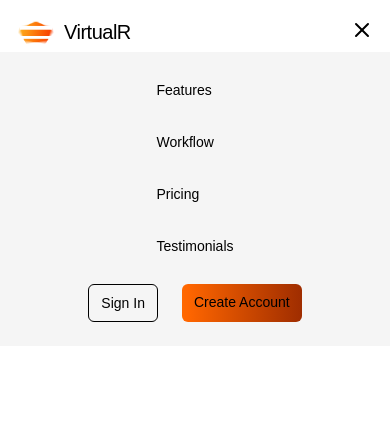
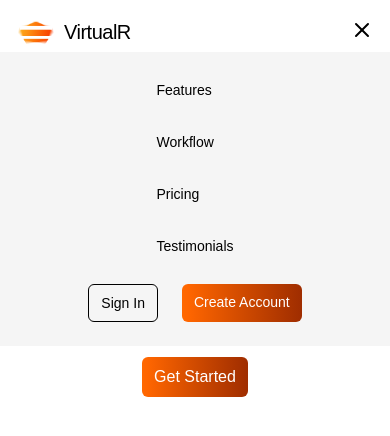
Before and after one commit to samuelngry/Coinly, a React (Vite) app in the folder client/: page / in a window 390 px wide. Both pictures are taken after a click on the button 362 px from the left and 29 px from the top of the page. Shown: the top 436 px of the page. Built offline with nearby package versions, Linux system fonts and the light colour scheme; a web font is replaced by a local one.

Commit message:
feat: add responsive subtext and video in hero section

```diff
--- a/client/src/components/HeroSection.jsx
+++ b/client/src/components/HeroSection.jsx
@@ -1,20 +1,33 @@
 import video1 from "../assets/video1.mp4";
-import video2 from "../assets/video2.mp4";
 
 const HeroSection = () => {
   return (
     <div>
       <div className="flex flex-col items-center mt-6 lg:mt-20">
-        <h1 className="text-4xl sm:text-5xl lg:text-6xl text-center tracking-wide">
-            Save Money, Level Up, and Grow Your
+        <h1 className="text-2xl sm:text-3xl lg:text-6xl text-center tracking-wide">
+            Start Saving, Level Up, and Grow Your
             <strong className="bg-gradient-to-r from-orange-500 to-orange-800 text-transparent bg-clip-text">
                 {" "}
                 Coin Pet
             </strong>
         </h1>
+        <p className="text-sm sm:text-md lg:text-lg text-center mt-6 text-neutral-400 max-w-4xl">
+            Turn saving into a fun, rewarding game — complete quests, watch your savings grow, and care for your coin buddy.
+        </p>
+        <div className="flex justify-center my-10">
+            <a href="#" className="bg-gradient-to-r from-orange-500 to-orange-800 px-3 py-2 mx-3 rounded-md text-white">
+                Get Started
+            </a>
+        </div>
+        <div className="flex mt-10 justify-center">
+            <video autoPlay loop muted className="w-full max-w-5xl rounded-lg">
+                <source src={video1} type="video/mp4" />
+                Your browser does not support the video tag.
+            </video>
+        </div>
       </div>
     </div>
-  )
-}
+  );
+};
 
 export default HeroSection
--- a/client/src/components/Navbar.jsx
+++ b/client/src/components/Navbar.jsx
@@ -52,7 +52,7 @@ const Navbar = () => {
                             <a href='#' className="py-2 px-3 border rounded-md">
                                 Sign In
                             </a>
-                            <a href='#' className="bg-gradient-to-r from-orange-500 to-orange-800 py-2 px-3 rounded-md">
+                            <a href='#' className="bg-gradient-to-r from-orange-500 to-orange-800 py-2 px-3 rounded-md text-white">
                                 Create Account
                             </a>
                         </div>
--- a/client/src/index.css
+++ b/client/src/index.css
@@ -11,6 +11,6 @@ h1, h2, h3, h4, h5, h6, strong {
   font-family: "Feather Bold", sans-serif;
 }
 
-.subheader, p, span {
+.subheader, p, span, a, li{
   font-family: "DIN Next Rounded LT W01 Regular", sans-serif;
 }
```
